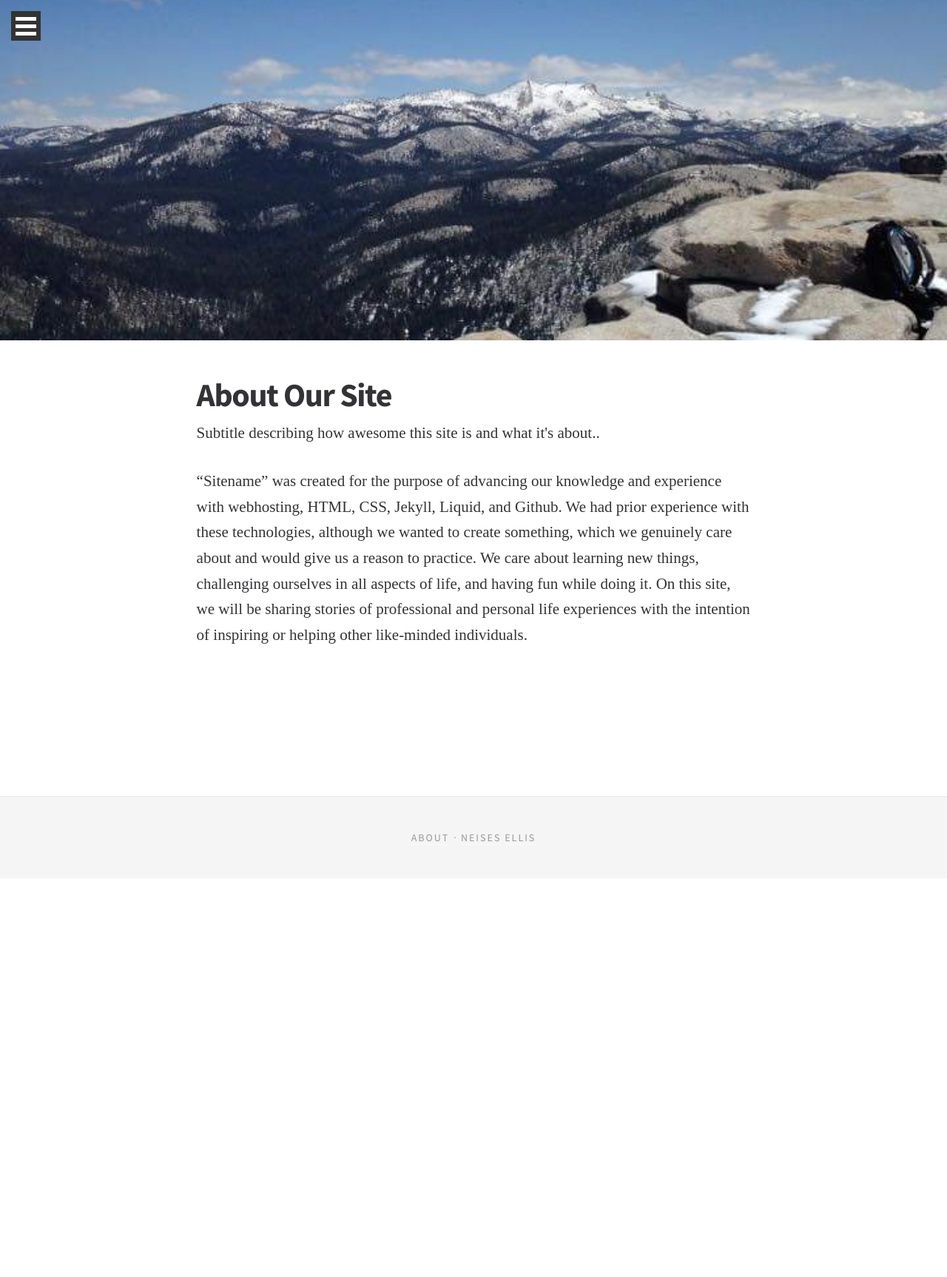
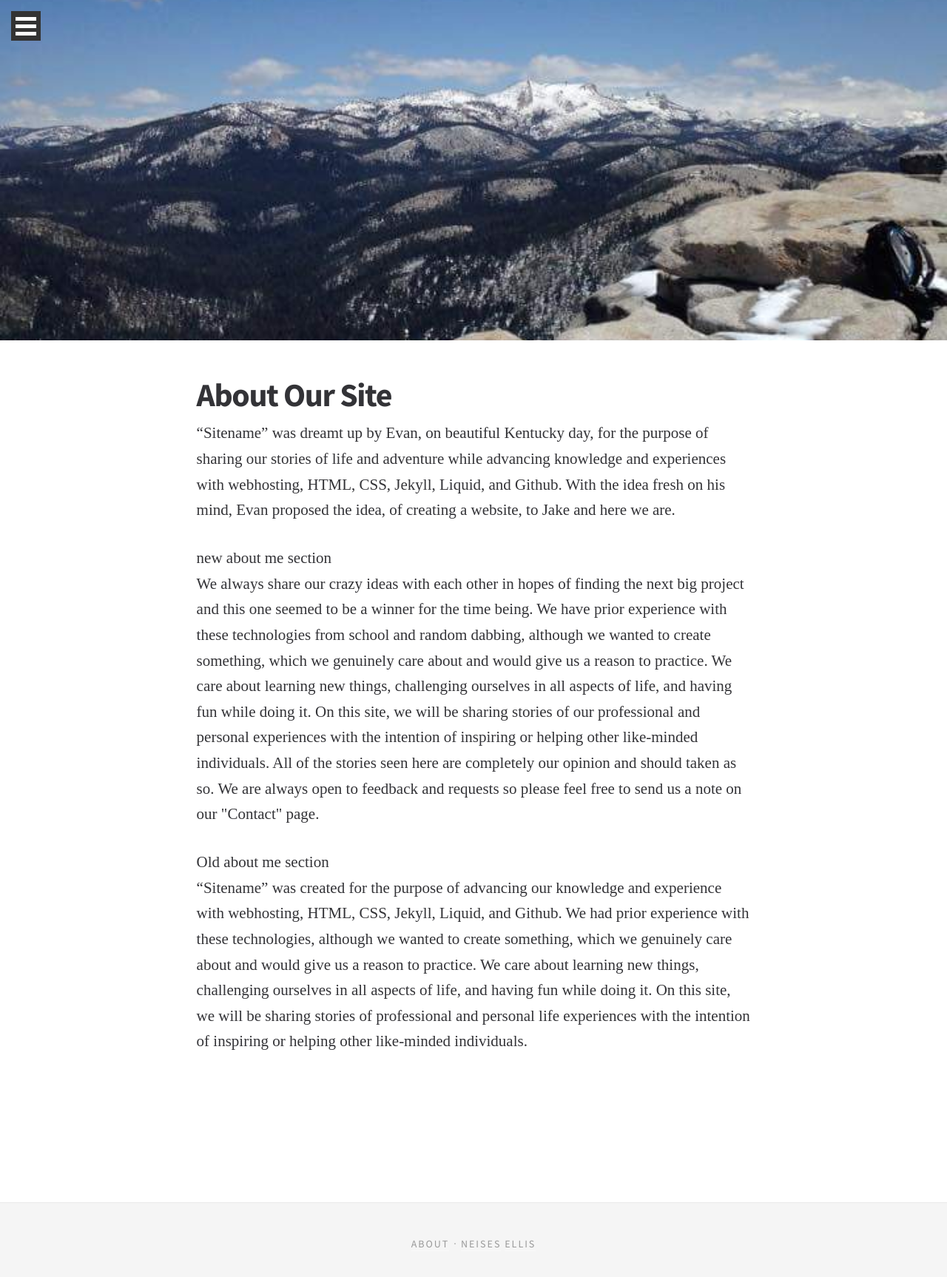
Before and after one commit to EJBlog/EJBlog.github.io, a Jekyll site: the page about.html, which Jekyll copies as it is, in a window 1280 px wide. Shown: the top 1726 px of the page at 74% size. Built offline with Jekyll 4.4.1, drawn with Linux system fonts in a browser that asks for light colours; nearby versions of some CDN libraries; some web fonts are replaced.

Commit message:
Update about.html

```diff
--- a/about.html
+++ b/about.html
@@ -63,10 +63,24 @@
 
                     <h1>About Our Site</h1>
 
-                    <!-- Need to change all the content to describe the purpose of the site. -Evan -->
-                    <p class="subtitle">Subtitle describing how awesome this site is and what it's about..</p>
+                    <p class="subtitle">
+                    “Sitename” was dreamt up by Evan, on beautiful Kentucky day, for the purpose of sharing our stories of life and adventure while advancing knowledge and experiences with webhosting, HTML, CSS, Jekyll, Liquid, and Github.
+                    With the idea fresh on his mind, Evan proposed the idea, of creating a website, to Jake and here we are.
+                    </p>
 
-                    <p>“Sitename” was created for the purpose of advancing our knowledge and experience with webhosting, HTML, CSS, Jekyll, Liquid, and Github. We had prior experience with these technologies, although we wanted to create something, which we genuinely care about and would give us a reason to practice.
+                    <p>new about me section
+                    <br>
+                    We always share our crazy ideas with each other in hopes of finding the next big project and this one seemed to be a winner for the time being.
+                    We have prior experience with these technologies from school and random dabbing, although we wanted to create something, which we genuinely care about and would give us a reason to practice.
+                    We care about learning new things, challenging ourselves in all aspects of life, and having fun while doing it.
+                    On this site, we will be sharing stories of our professional and personal experiences with the intention of inspiring or helping other like-minded individuals.
+                    All of the stories seen here are completely our opinion and should taken as so.
+                    We are always open to feedback and requests so please feel free to send us a note on our "Contact" page.
+                    </p>
+
+                    <p>Old about me section
+                    <br>
+                    “Sitename” was created for the purpose of advancing our knowledge and experience with webhosting, HTML, CSS, Jekyll, Liquid, and Github. We had prior experience with these technologies, although we wanted to create something, which we genuinely care about and would give us a reason to practice.
                     We care about learning new things, challenging ourselves in all aspects of life, and having fun while doing it.
                     On this site, we will be sharing stories of professional and personal life experiences with the intention of inspiring or helping other like-minded individuals.</p>
 
```
